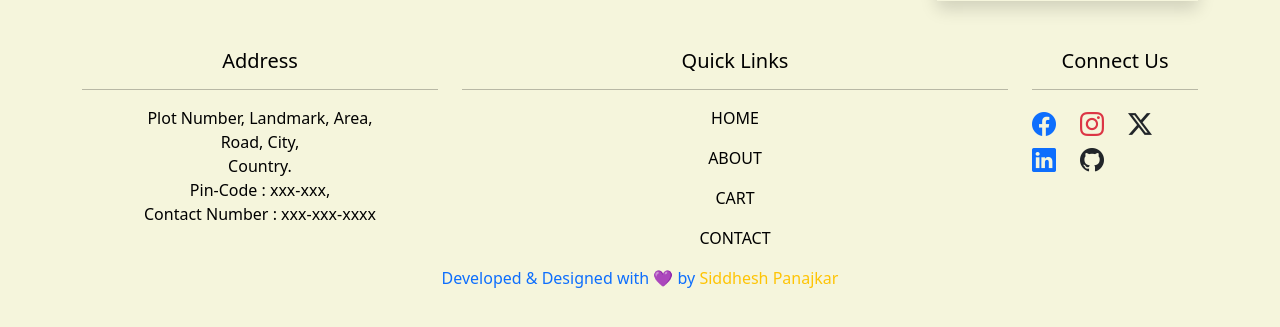
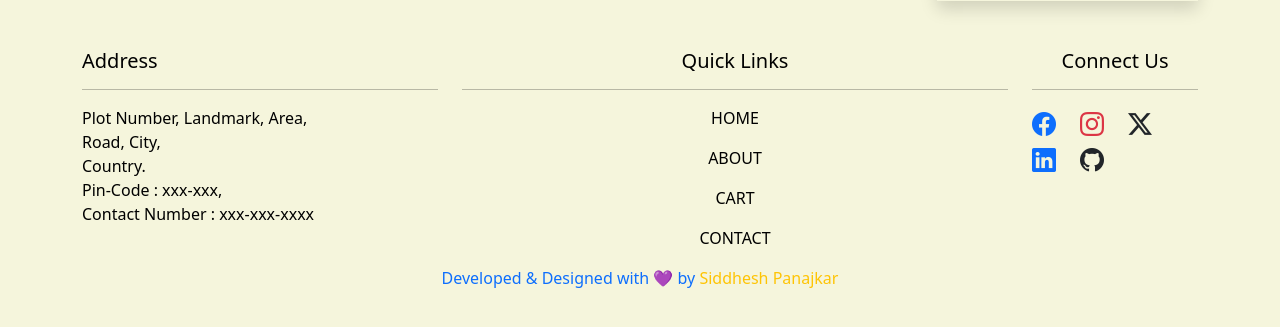
Before and after one commit to SiddheshP1996/eStoreCartWebApp, a Django app: template eCommerceApp/templates/cart.html in a window 1280 px wide. Shown: the part 299-626 px from the top of the page. Run offline with Django 3.2, Linux system fonts and the light colour scheme; the template is opened without the code that fills it, so the values that code supplies are empty; some libraries are stand-ins or nearby versions.

```diff
--- a/eCommerceApp/templates/base.html
+++ b/eCommerceApp/templates/base.html
@@ -75,7 +75,7 @@
         <div class="container">
             <!-- ROW 3 STARTS -->
             <div class="row mt-5">
-                <div class="text-center col-md-4 address">
+                <div class="text-center--left col-md-4 address">
                     <h5>Address</h5>
                     <hr>
                     Plot Number, Landmark, Area, <br>
```
